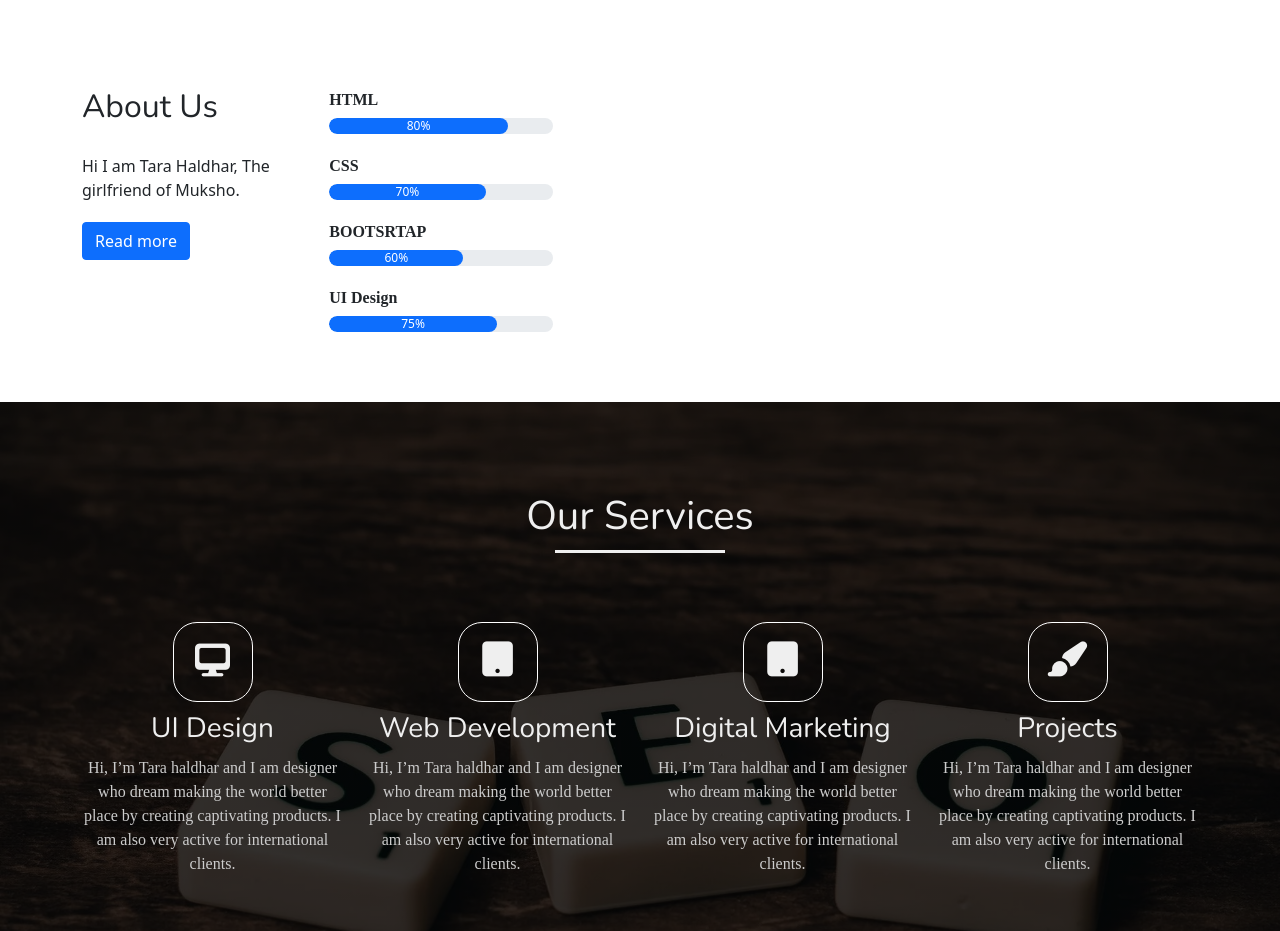
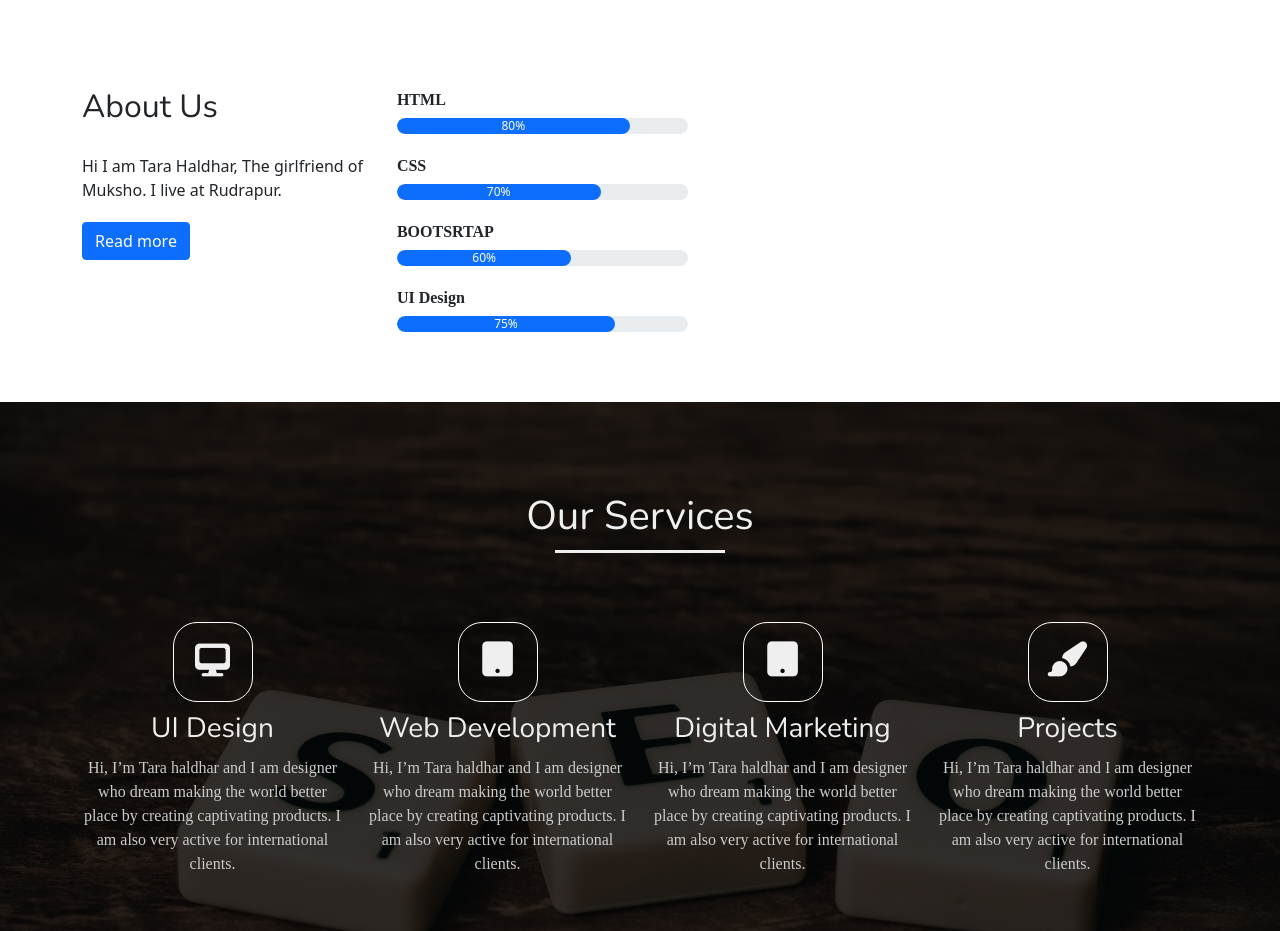
Before and after one commit to Tarahaldhar/tarahaldhar.github.io, a plain HTML site: page index.html in a window 1280 px wide. Shown: the part 1200-2131 px from the top of the page. Drawn offline with nearby package versions, Linux system fonts and the light colour scheme.

Commit message:
content initial update2

```diff
--- a/index.html
+++ b/index.html
@@ -98,7 +98,7 @@
          <div class="col-md-6">
             <h2>About Us</h2>
             <div class="about-content">
-               Hi I am Tara Haldhar, The girlfriend of Muksho.
+               Hi I am Tara Haldhar, The girlfriend of Muksho. I live at Rudrapur.
             </div>
             <button type="button" class="btn btn-primary">Read more</button>
          </div>
```
